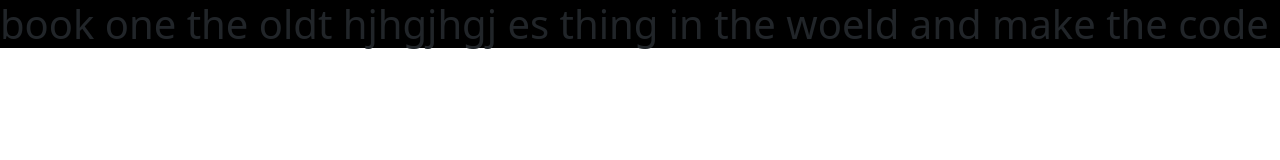
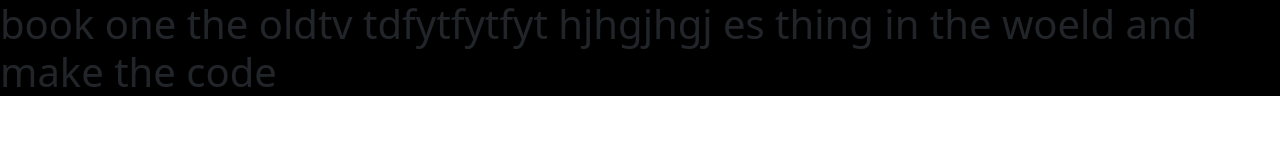
Before and after one commit to biniman1993/tailwind, a website: page bini/index.html in a window 1280 px wide. Drawn offline with Linux system fonts and the light colour scheme; files whose address does not match are found by name.

Commit message:
tailwind

```diff
--- a/bini/index.html
+++ b/bini/index.html
@@ -8,7 +8,7 @@
     <link rel="stylesheet" href="./bootstrap.min.css">
 </head>
 <body>
-    <h1 class="bg-black">book one the oldt hjhgjhgj es thing in the woeld and make the code </h1>
+    <h1 class="bg-black">book one the oldtv tdfytfytfyt hjhgjhgj es thing in the woeld and make the code </h1>
     <script src="./bootstrap.min.js"></script>
 </body>
 </html>
```
